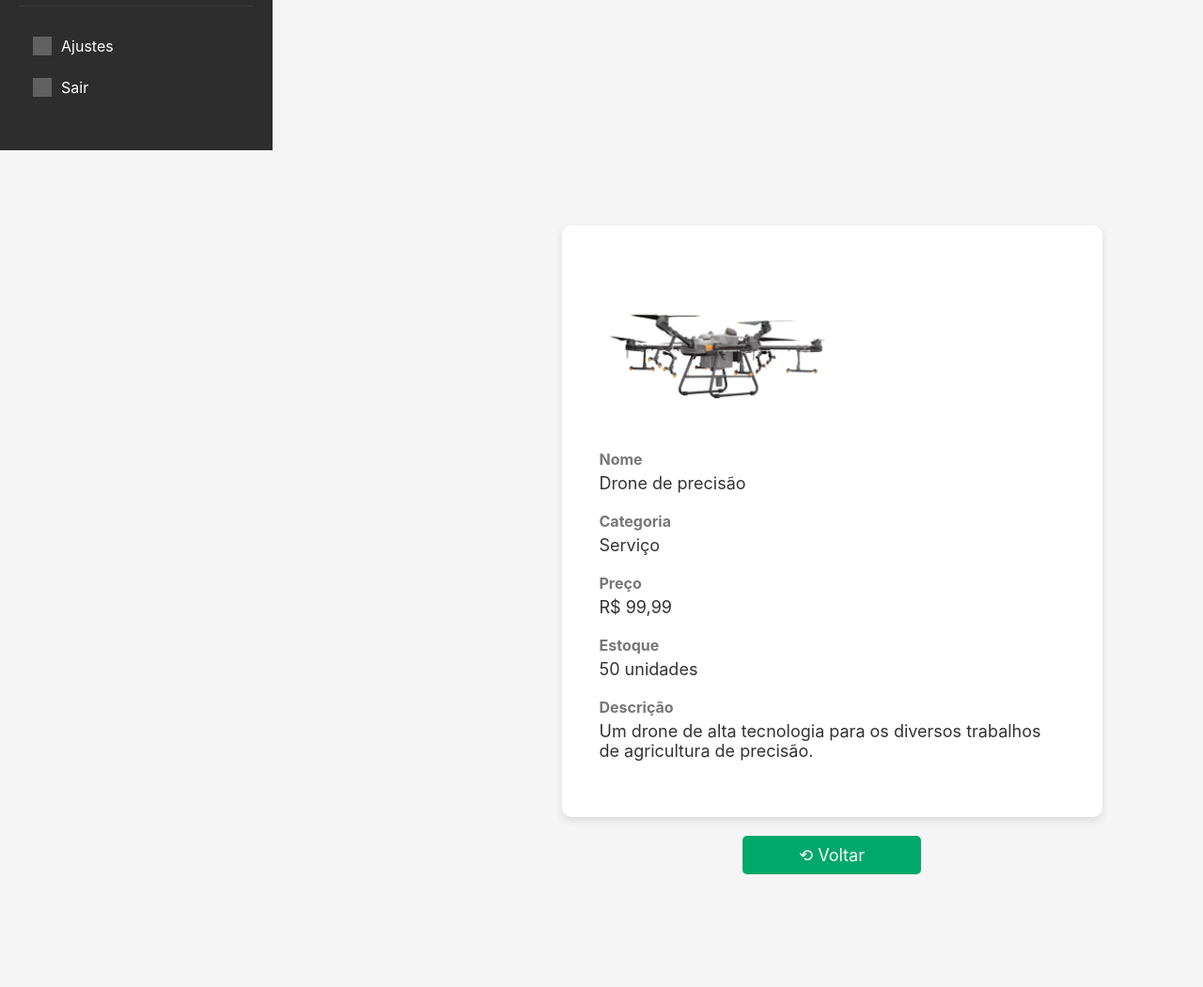
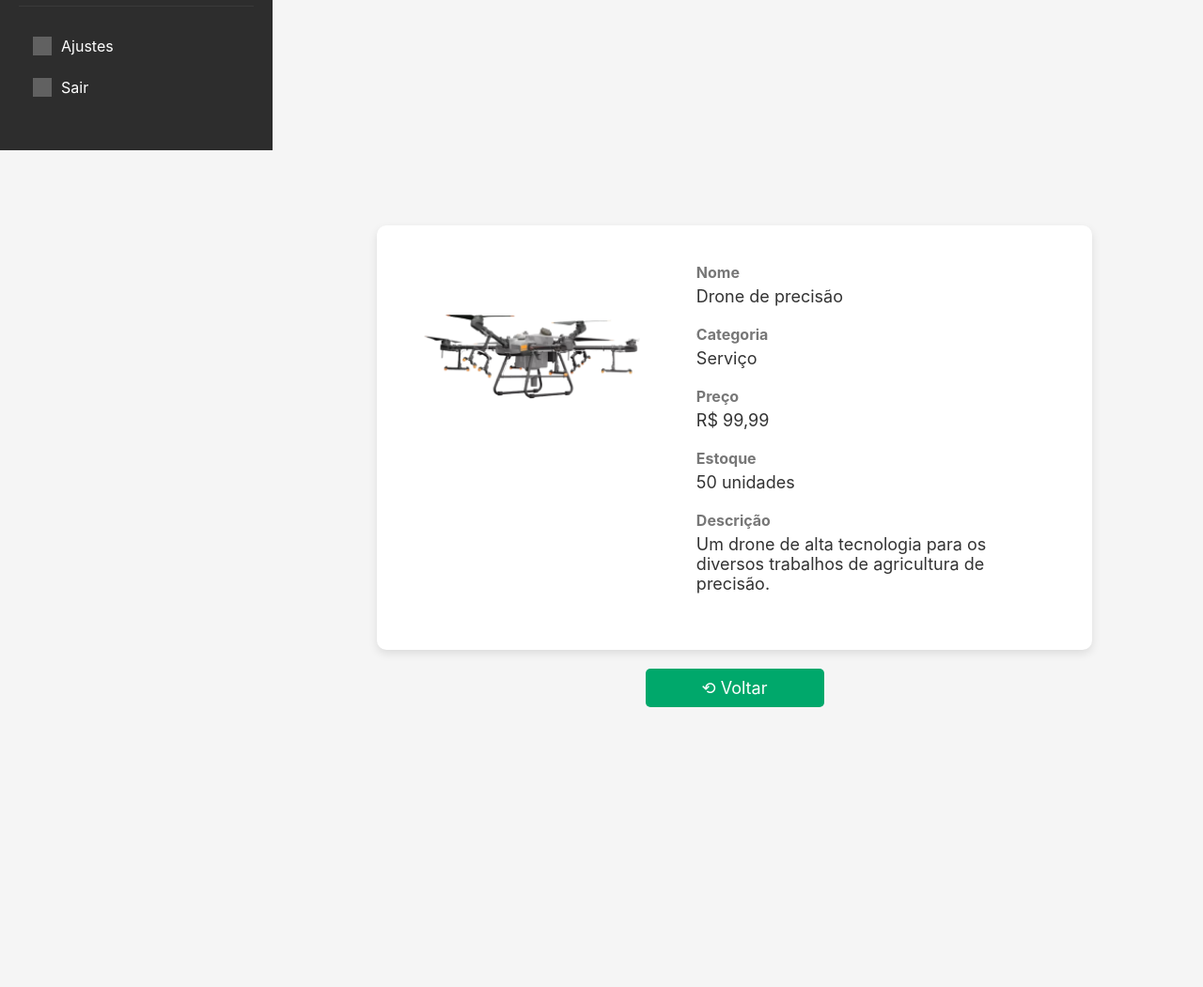
Before and after one commit to LucasConfortavel/agro-plants-now, a PHP site: page /VIEW/vend/sobre_prod.php in a window 1280 px wide. Shown: the part 680-1731 px from the top of the page at 94% size. After the commit the page ends 1433 px from the top, so only its background shows below. Run offline with PHP 8.4, Linux system fonts and the light colour scheme; grey boxes are pictures that could not be loaded.

Commit message:
arrumei minha tela

```diff
--- a/PUBLIC/css/sobre_prod.css
+++ b/PUBLIC/css/sobre_prod.css
@@ -4,7 +4,7 @@
   justify-content: center;
   align-items: center;
   flex-direction: column;
-  margin-left: 240px;
+  margin-left: 33px;
   padding: 90px;
   max-width: 100%;
   overflow-x: hidden; }
```
